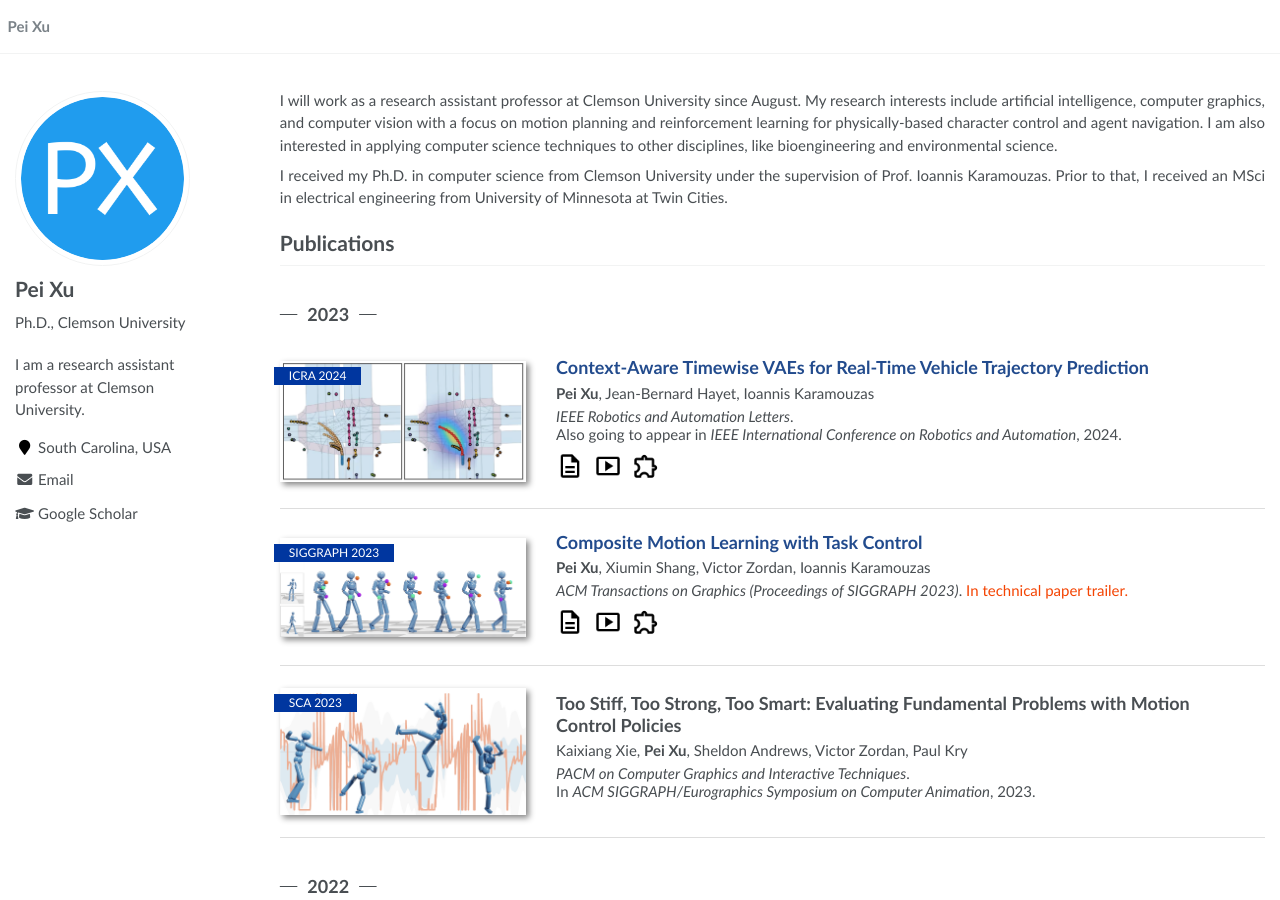
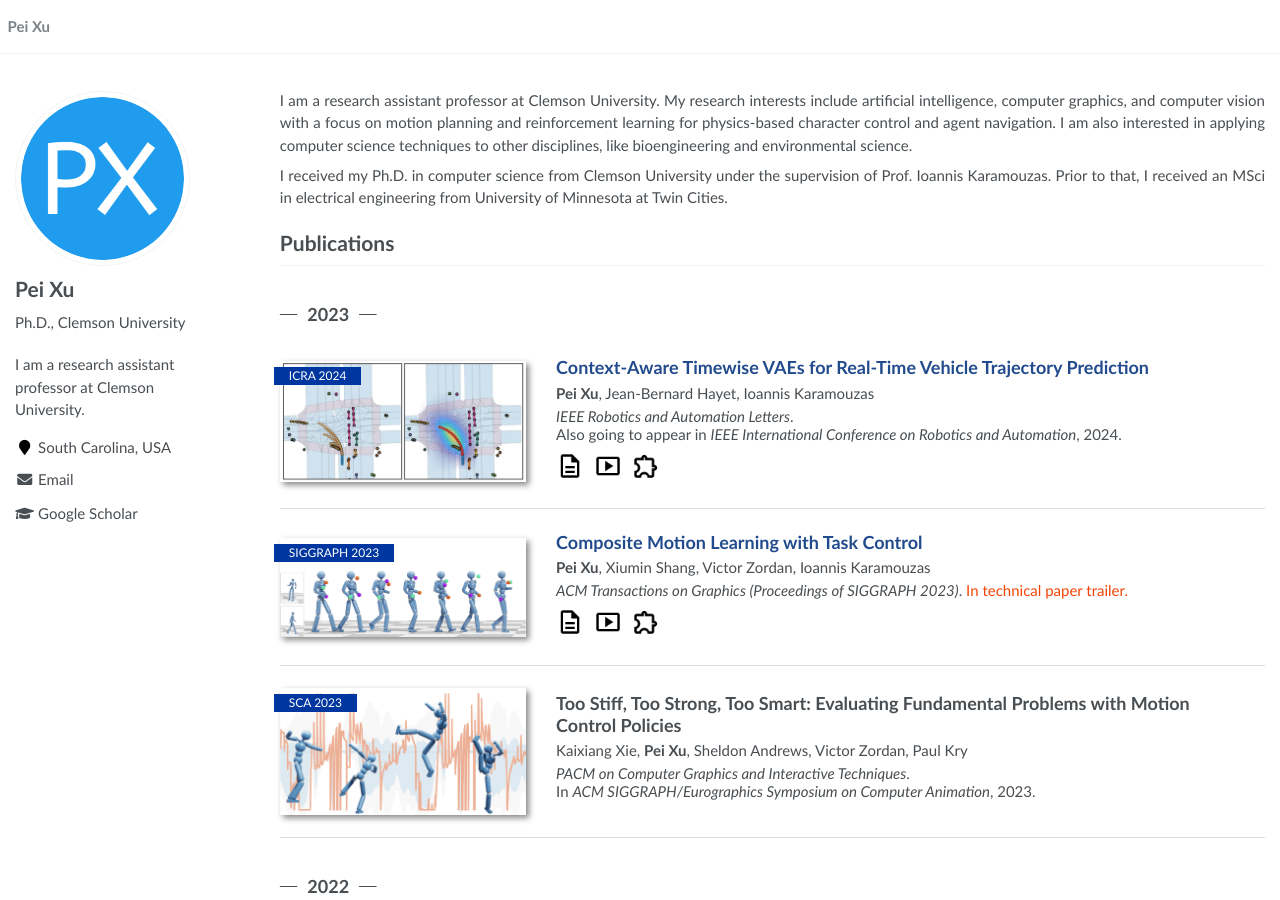
Before and after one commit to Pei-Xu/pei-xu.github.io, a Jekyll site: the page built from _pages/about.md, in a window 1280 px wide and 900 px high. Built offline with Jekyll 4.4.1, drawn with Linux system fonts in a browser that asks for light colours.

Commit message:
Update about.md

```diff
--- a/_pages/about.md
+++ b/_pages/about.md
@@ -18,7 +18,7 @@ redirect_from:
 <div class="m20"></div>
 <div class='anchor' id='about-me'>
 
-<p>I will work as a research assistant professor at Clemson University since August. My research interests include artificial intelligence, computer graphics, and computer vision with a focus on motion planning and reinforcement learning for physically-based character control and agent navigation.
+<p>I am a research assistant professor at Clemson University. My research interests include artificial intelligence, computer graphics, and computer vision with a focus on motion planning and reinforcement learning for physics-based character control and agent navigation.
 I am also interested in applying computer science techniques to other disciplines, like bioengineering and environmental science. </p>
 
 <p>I received my Ph.D. in computer science from Clemson University under the supervision of Prof. Ioannis Karamouzas. Prior to that, I received an MSci in electrical engineering from University of Minnesota at Twin Cities.</p>
```
